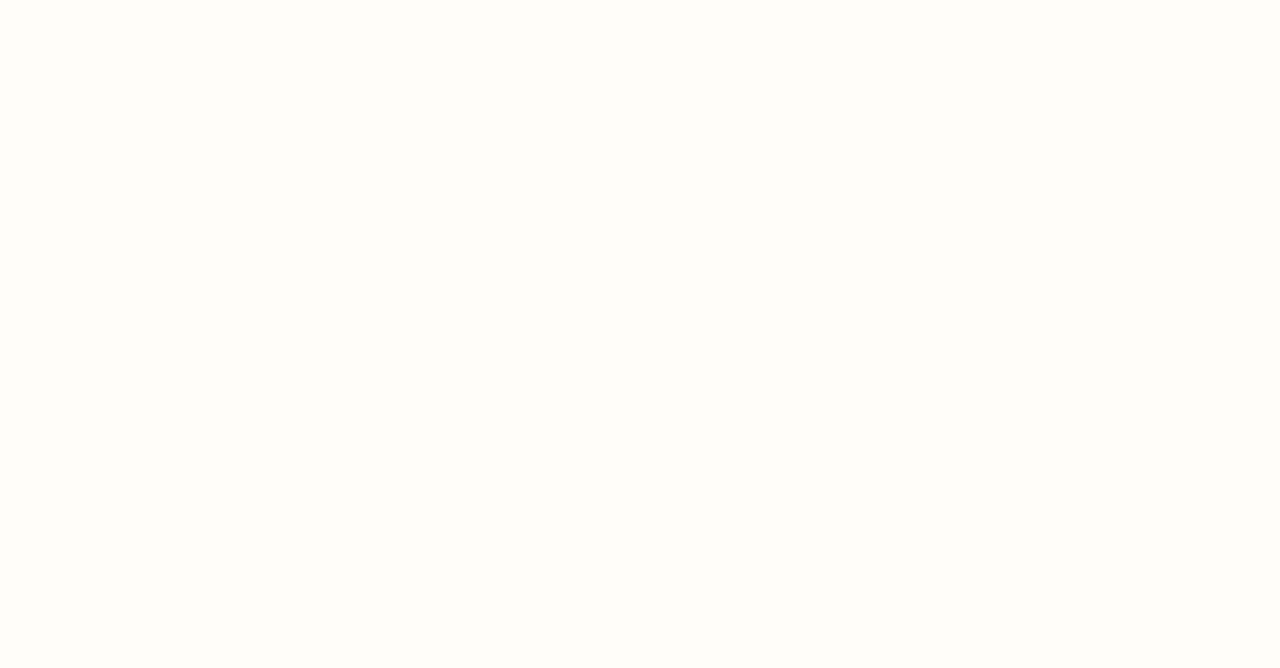
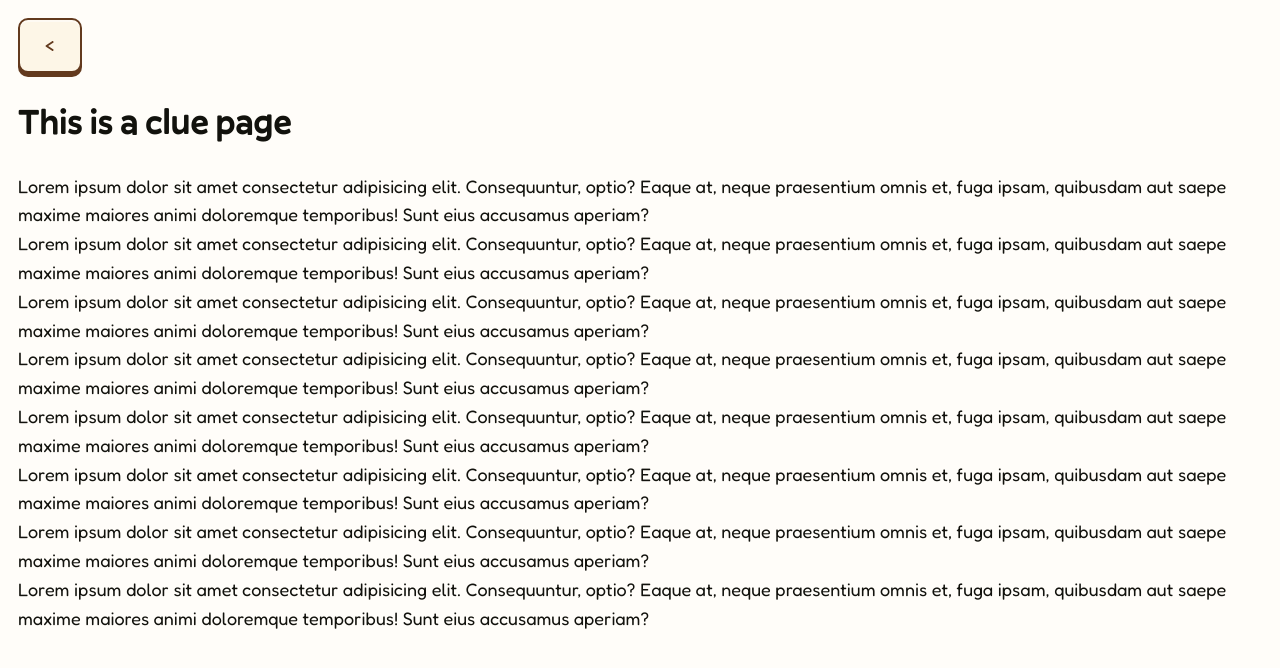
Before and after one commit to antonynyt/en-quete-abeilles, a Vue app: page /clue in a window 1280 px wide. Before the commit this address had no page. Shown: the top 668 px of the page. Built offline with nearby package versions, Linux system fonts and the light colour scheme.

Commit message:
add: base page transitions

```diff
--- a/src/App.vue
+++ b/src/App.vue
@@ -1,7 +1,44 @@
 <script setup>
 import { RouterView } from 'vue-router'
+import { Transition } from 'vue'
 </script>
 
 <template>
-    <RouterView />
+    <RouterView v-slot="{ Component, route }">
+        <Transition :name="route.meta.transition || ''" mode="out-in">
+            <component :is="Component" :key="route.fullPath" />
+        </Transition>
+    </RouterView>
 </template>
+
+<style>
+/* Page transitions */
+
+.slide-in-enter-active {
+    transition: opacity 0.4s ease 0.2s;
+}
+
+.slide-in-leave-active {
+    transition: transform 0.2s cubic-bezier(.84, .27, .75, 1), opacity 0.2s ease;
+}
+
+.slide-in-enter-from {
+    transform: translateX(100%);
+    opacity: 0;
+}
+
+.slide-in-enter-to {
+    transform: translateX(0);
+    opacity: 1;
+}
+
+.slide-in-leave-from {
+    transform: translateX(0);
+    opacity: 1;
+}
+
+.slide-in-leave-to {
+    transform: translateX(-80%);
+    opacity: 0;
+}
+</style>
--- a/src/components/BaseTask.vue
+++ b/src/components/BaseTask.vue
@@ -78,7 +78,9 @@ a {
     padding: var(--spacing-sm);
     border-color: var(--color-beige);
     border-radius: var(--radius-md);
-    box-shadow: 0 calc(var(--border-size)*2) 0 var(--color-beige);
+    box-shadow:
+        var(--shadow-offset-y) var(--color-beige),
+        var(--shadow-inset);
 }
 
 .locked {
--- a/src/components/NavbarItem.vue
+++ b/src/components/NavbarItem.vue
@@ -12,11 +12,17 @@ const props = defineProps({
     }
 });
 
+const vibrate = () => {
+    if ('vibrate' in navigator) {
+        navigator.vibrate(1);
+    }
+};
+
 
 </script>
 
 <template>
-    <RouterLink :to="href" active-class="active">
+    <RouterLink :to="href" active-class="active" @click="vibrate">
         <div class="icon">
             <slot></slot>
         </div>
@@ -32,7 +38,7 @@ a {
     justify-content: center;
     flex: 1 1 0px;
     font-size: var(--font-size-xs);
-    font-family: "Pally";
+    font-family: 'Pally', sans-serif;
     font-weight: 500;
     color: inherit;
     padding: var(--spacing-xs) var(--spacing-sm);
--- a/src/router/index.js
+++ b/src/router/index.js
@@ -19,6 +19,12 @@ const router = createRouter({
             name: 'profil',
             component: () => import('../views/ProfilView.vue'),
         },
+        {
+            path: '/clue',
+            name: 'clue',
+            component: () => import('../views/ClueView.vue'),
+            meta: { transition: 'slide-in' },
+        },
     ],
 })
 
--- a/src/styles/base.css
+++ b/src/styles/base.css
@@ -41,6 +41,11 @@
     --radius-md: 16px;
 
     --border-size: 2px;
+}
+
+:root {
+    --shadow-offset-y: 0 calc(var(--border-size) * 2) 0;
+    --shadow-inset: inset 0 2px 0 rgba(255, 255, 255, 0.5);
 }
 
 html {
--- a/src/styles/main.css
+++ b/src/styles/main.css
@@ -2,7 +2,7 @@
 
 #app {
     margin: 0 auto;
-    padding: 0 var(--spacing-md);
+    padding: var(--spacing-md);
     font-weight: normal;
     margin-bottom: 100px; /* Adjusted for navbar spacing */
 }
@@ -42,11 +42,13 @@ h3 {
     padding: 0.75rem var(--spacing-md);
     border-radius: var(--radius-sm);
     font-size: inherit;
-    font-family: pally;
+    font-family: 'Pally', sans-serif;
     font-weight: 500;
     text-align: center;
     border: var(--border-size) solid var(--color-brown);
-    box-shadow: 0 calc(var(--border-size) * 2) 0 var(--color-brown);
+    box-shadow:
+        var(--shadow-offset-y) var(--color-brown),
+        var(--shadow-inset);
     color: var(--color-brown);
     cursor: pointer;
 }
--- /dev/null
+++ b/src/views/ClueView.vue
@@ -0,0 +1,38 @@
+<script setup>
+import BaseButtonBack from '@/components/BaseButtonBack.vue';
+
+
+</script>
+
+<template>
+    <div>
+        <BaseButtonBack />
+        <main>
+            <h1>This is a clue page</h1>
+            <p>Lorem ipsum dolor sit amet consectetur adipisicing elit. Consequuntur, optio? Eaque at, neque praesentium
+                omnis et, fuga ipsam, quibusdam aut saepe maxime maiores animi doloremque temporibus! Sunt eius
+                accusamus aperiam?</p>
+            <p>Lorem ipsum dolor sit amet consectetur adipisicing elit. Consequuntur, optio? Eaque at, neque praesentium
+                omnis et, fuga ipsam, quibusdam aut saepe maxime maiores animi doloremque temporibus! Sunt eius
+                accusamus aperiam?</p>
+            <p>Lorem ipsum dolor sit amet consectetur adipisicing elit. Consequuntur, optio? Eaque at, neque praesentium
+                omnis et, fuga ipsam, quibusdam aut saepe maxime maiores animi doloremque temporibus! Sunt eius
+                accusamus aperiam?</p>
+            <p>Lorem ipsum dolor sit amet consectetur adipisicing elit. Consequuntur, optio? Eaque at, neque praesentium
+                omnis et, fuga ipsam, quibusdam aut saepe maxime maiores animi doloremque temporibus! Sunt eius
+                accusamus aperiam?</p>
+            <p>Lorem ipsum dolor sit amet consectetur adipisicing elit. Consequuntur, optio? Eaque at, neque praesentium
+                omnis et, fuga ipsam, quibusdam aut saepe maxime maiores animi doloremque temporibus! Sunt eius
+                accusamus aperiam?</p>
+            <p>Lorem ipsum dolor sit amet consectetur adipisicing elit. Consequuntur, optio? Eaque at, neque praesentium
+                omnis et, fuga ipsam, quibusdam aut saepe maxime maiores animi doloremque temporibus! Sunt eius
+                accusamus aperiam?</p>
+            <p>Lorem ipsum dolor sit amet consectetur adipisicing elit. Consequuntur, optio? Eaque at, neque praesentium
+                omnis et, fuga ipsam, quibusdam aut saepe maxime maiores animi doloremque temporibus! Sunt eius
+                accusamus aperiam?</p>
+            <p>Lorem ipsum dolor sit amet consectetur adipisicing elit. Consequuntur, optio? Eaque at, neque praesentium
+                omnis et, fuga ipsam, quibusdam aut saepe maxime maiores animi doloremque temporibus! Sunt eius
+                accusamus aperiam?</p>
+        </main>
+    </div>
+</template>
--- a/src/views/HomeView.vue
+++ b/src/views/HomeView.vue
@@ -16,9 +16,15 @@ function test() {
 </script>
 
 <template>
+    <div>
         <TheNavbar />
         <main>
-        <h1>Bienvenue Gros titre</h1>
+            <header>
+                <h1>Tâches</h1>
+                <div>
+                    <BaseProgress :currentStep="1" :totalSteps="5" />
+                </div>
+            </header>
             <BaseButton tag="button" type="button" @click="test" class="primary">Commencer l'aventure</BaseButton>
             <BaseButton tag="a" @click="test" href="scanner">Commencer l'aventure</BaseButton>
 
@@ -26,19 +32,14 @@ function test() {
                 <BackButton />
                 <BaseButton tag="button" type="button" @click="test">Voler l'abeille</BaseButton>
             </div>
-        <BaseTask href="scanner" color="var(--color-green)" title="J'adore danser" :isCompleted=true />
+            <BaseTask href="clue" color="var(--color-green)" title="J'adore danser" :isCompleted=true />
             <BaseTask color="var(--color-sky)" title="Pollen et nectar" />
             <BaseTask color="var(--color-sky)" title="La drogue de la vie" />
             <BaseTask color="var(--color-sky)" title="La drogue de la vie" />
             <BaseTask color="var(--color-sky)" title="La drogue de la vie" />
             <BaseTask color="var(--color-sky)" title="La drogue de la vie" />
             <BaseTask title="Brûler l'abeille" />
-        <BaseTask color="var(--color-orange)" title="Trouver le miel" :isLocked=true />
-        <BaseTask color="var(--color-sky)" title="Éviter la reine" />
-
-        <div>
-            <BaseProgress :currentStep="1" :totalSteps="5" />
-        </div>
+            <BaseTask color="var(--color-orange)" title="Ramener l'abeille" :isLocked=true />
 
             <div>
                 <BaseIcon>
@@ -52,6 +53,7 @@ function test() {
                 <IconTooling />
             </BaseIcon>
         </main>
+    </div>
 </template>
 
 <style scoped>
@@ -61,7 +63,7 @@ main {
     gap: var(--spacing-md);
 }
 
-div {
+main>div {
     display: flex;
     flex-direction: row;
     gap: var(--spacing-md);
--- a/src/views/ProfilView.vue
+++ b/src/views/ProfilView.vue
@@ -4,8 +4,10 @@ import TheNavbar from '@/components/TheNavbar.vue';
 </script>
 
 <template>
-    <TheNavbar />
-    <main>
-        <h1>This is an profil page</h1>
-    </main>
+    <div>
+        <TheNavbar />
+        <main>
+            <h1>This is a profil page</h1>
+        </main>
+    </div>
 </template>
--- a/src/views/ScannerView.vue
+++ b/src/views/ScannerView.vue
@@ -5,9 +5,11 @@ import TheNavbar from '@/components/TheNavbar.vue';
 </script>
 
 <template>
-    <TheNavbar />
-    <main>
-        <h1>This is an scanner page</h1>
-        <BaseButtonBack />
-    </main>
+    <div>
+        <TheNavbar />
+        <main>
+            <h1>This is a scanner page</h1>
+            <BaseButtonBack />
+        </main>
+    </div>
 </template>
```
Lines whose indentation alone changed are shown as unchanged.
